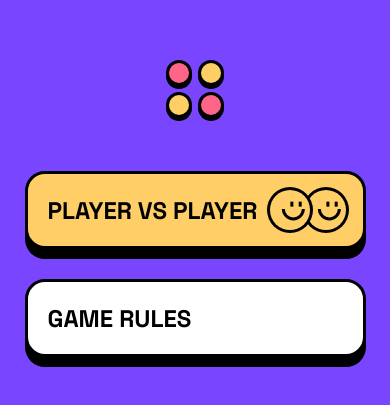
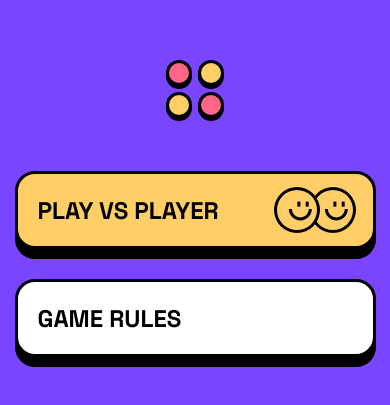
Before and after one commit to JonahFoster/connect-four, a React app: page / in a window 390 px wide. Shown: the part 143-548 px from the top of the page. Built offline with nearby package versions, Linux system fonts and the light colour scheme; the HTML template or start-up script is replaced by a standard one.

Commit message:
Implement routing and correct main menu styles

```diff
--- a/package.json
+++ b/package.json
@@ -11,7 +11,8 @@
   },
   "dependencies": {
     "react": "^18.2.0",
-    "react-dom": "^18.2.0"
+    "react-dom": "^18.2.0",
+    "react-router-dom": "^6.15.0"
   },
   "devDependencies": {
     "@types/react": "^18.2.15",
--- a/src/App.jsx
+++ b/src/App.jsx
@@ -1,12 +1,19 @@
 import MainMenu from './MainMenu.jsx'
-import './index.css'
+import GameRules from './GameRules.jsx'
+import { BrowserRouter as Router, Route, Routes } from 'react-router-dom';
 
 function App() {
 
   return (
-    <div className='app-container'>
-      <MainMenu />
-    </div>
+    <Router>
+      <div className='app-container'>
+        <Routes>
+          <Route path="/gamerules" element={<GameRules />} />
+          <Route path="/game" element={<div>Game Component Placeholder</div>} />
+          <Route path="/" element={<MainMenu />} />
+        </Routes>
+      </div>
+    </Router>
   )
 }
 
--- /dev/null
+++ b/src/GameRules.css
@@ -0,0 +1,15 @@
+@font-face {
+    font-family: "Space Grotesk";
+    src: url("./assets/fonts/SpaceGrotesk-VariableFont_wght.ttf") format("truetype");
+  }
+
+@media (max-width: 420px) {
+    .rules-container {
+        width: 335px;
+        height: 586px;
+        border-radius: 40px;
+        border: 3px solid #000000;
+        background: #FFFFFF;
+        box-shadow: 0px 10px 0px 0px #000000;
+    }
+}
--- /dev/null
+++ b/src/GameRules.jsx
@@ -0,0 +1,17 @@
+import './GameRules.css'
+
+function GameRules() {
+
+  return (
+    <section>
+        <div className='rules-container'>
+            <h1>RULES</h1>
+            <h2>OBJECTIVE</h2>
+              <p>Be the first player to connect 4 of the same colored discs in a row (either vertically, horizontally, or diagonally).</p>
+            <h2>HOW TO PLAY</h2>
+        </div>
+    </section>
+  )
+}
+
+export default GameRules
--- /dev/null
+++ b/src/MainMenu.css
@@ -0,0 +1,69 @@
+@font-face {
+    font-family: "Space Grotesk";
+    src: url("./assets/fonts/SpaceGrotesk-VariableFont_wght.ttf") format("truetype");
+  }
+
+  a {
+    text-decoration: none;
+    color: #000000;
+    cursor: pointer;
+    -webkit-tap-highlight-color: transparent;
+    font-family: 'Space Grotesk';
+    font-weight: 700;
+}
+
+@media (max-width: 420px) {
+
+    nav {
+      display: flex;
+      flex-direction: column;
+      align-items: center;
+      padding: 203px 20px 0 20px;
+    }
+
+    .logo {
+      padding-bottom: 50px;
+    }
+
+    .list-items {
+      display: flex;
+      flex-direction: column;
+      justify-content: center;
+      align-items: center;
+      gap: 30px;
+    }
+
+    a {
+      font-size: 24px;
+      padding-left: 20px;
+    }
+
+    .pvp-button {
+      width: 335px;
+      height: 72px;
+      border-radius: 20px;
+      border: 3px solid #000000;
+      background: #FFCE67;
+      box-shadow: 0px 10px 0px 0px #000000;
+      display: flex;
+      align-items: center;
+      justify-content: space-between;
+      gap: 10px;
+      margin-bottom: 30px;
+    }
+
+    .pvp-button-img {
+      padding-right: 17px;
+    }
+
+    .rules-button {
+      width: 335px;
+      height: 72px;
+      border-radius: 20px;
+      border: 3px solid #000000;
+      background: #FFFFFF;
+      box-shadow: 0px 10px 0px 0px #000000;
+      display: flex;
+      align-items: center;
+    }
+  }
--- a/src/MainMenu.jsx
+++ b/src/MainMenu.jsx
@@ -1,20 +1,20 @@
 import logo from './assets/images/logo.svg'
 import players from './assets/images/player-vs-player.svg'
+import { Link } from 'react-router-dom';
+import './MainMenu.css'
 
 function MainMenu() {
 
   return (
     <nav>
       <img className='logo'src={logo} alt="" />
-        <div className='list-items'>
-            <div className='players-button'>
-                <p>PLAYER VS PLAYER</p>
-                <img src={players} alt="" />
-            </div>
-            <div className='rules-button'>
-                <p>GAME RULES</p>
-            </div>
-        </div>
+      <Link to="/game" className='pvp-button'>
+        <p>PLAY VS PLAYER</p>
+        <img className='pvp-button-img' src={players} alt="" />
+      </Link>
+      <Link to="/gamerules" className='rules-button'>
+        <p>GAME RULES</p>
+      </Link>
     </nav>
   )
 }
--- a/src/index.css
+++ b/src/index.css
@@ -18,54 +18,4 @@ body {
     justify-content: center;
     align-items: center;
   }
-
-  nav {
-    display: flex;
-    flex-direction: column;
-    align-items: center;
-    padding: 203px 20px 0 20px;
-  }
-
-  .logo {
-    padding-bottom: 50px;
-  }
-
-  .list-items {
-    display: flex;
-    flex-direction: column;
-    justify-content: center;
-    align-items: center;
-    gap: 30px;
-  }
-
-  .list-items p {
-    color: #000000;
-    font-size: 24px;
-    font-weight: 700;
-    font-family: 'Space Grotesk';
-    padding-left: 20px;;
-  }
-
-  .players-button {
-    width: 335px;
-    height: 72px;
-    border-radius: 20px;
-    border: 3px solid #000000;
-    background: #FFCE67;
-    box-shadow: 0px 10px 0px 0px #000000;
-    display: flex;
-    align-items: center;
-    gap: 10px;
-  }
-
-  .rules-button {
-    width: 335px;
-    height: 72px;
-    border-radius: 20px;
-    border: 3px solid #000000;
-    background: #FFFFFF;
-    box-shadow: 0px 10px 0px 0px #000000;
-    display: flex;
-    align-items: center;
-  }
 }
```
Also changed, not shown: 2 other files (tests, documents, lock files or other folders).
